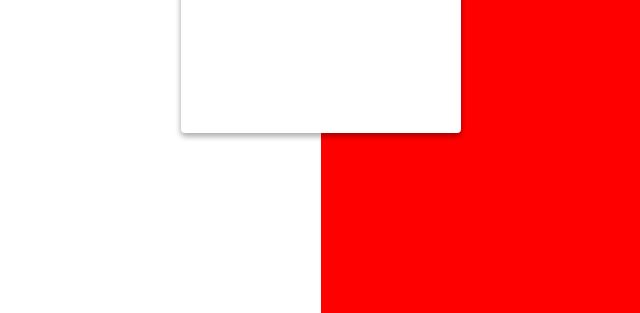
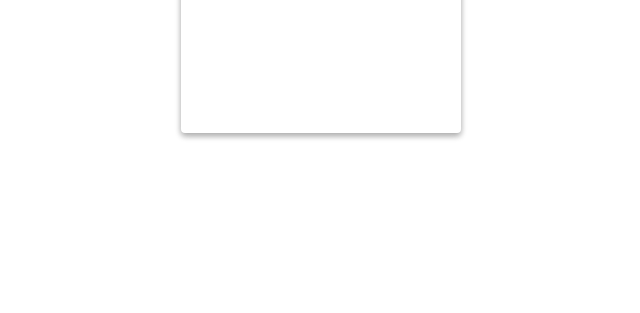
Before and after one commit to DevNoora/tedx, a plain HTML site: page index.html in a window 1280 px wide. Shown: the part 487-800 px from the top of the page, without its empty margins (319-959 px from the left). Drawn offline with Linux system fonts and the light colour scheme.

Commit message:
Update styles.css

```diff
--- a/css/styles.css
+++ b/css/styles.css
@@ -19,7 +19,7 @@ html {
     content: "";
     height: 0px;
     padding: 0px;
-    border: 130em solid red;
+    border: 130em solid #fff;
     position: absolute;
     z-index: 2;
     display: block;
```
